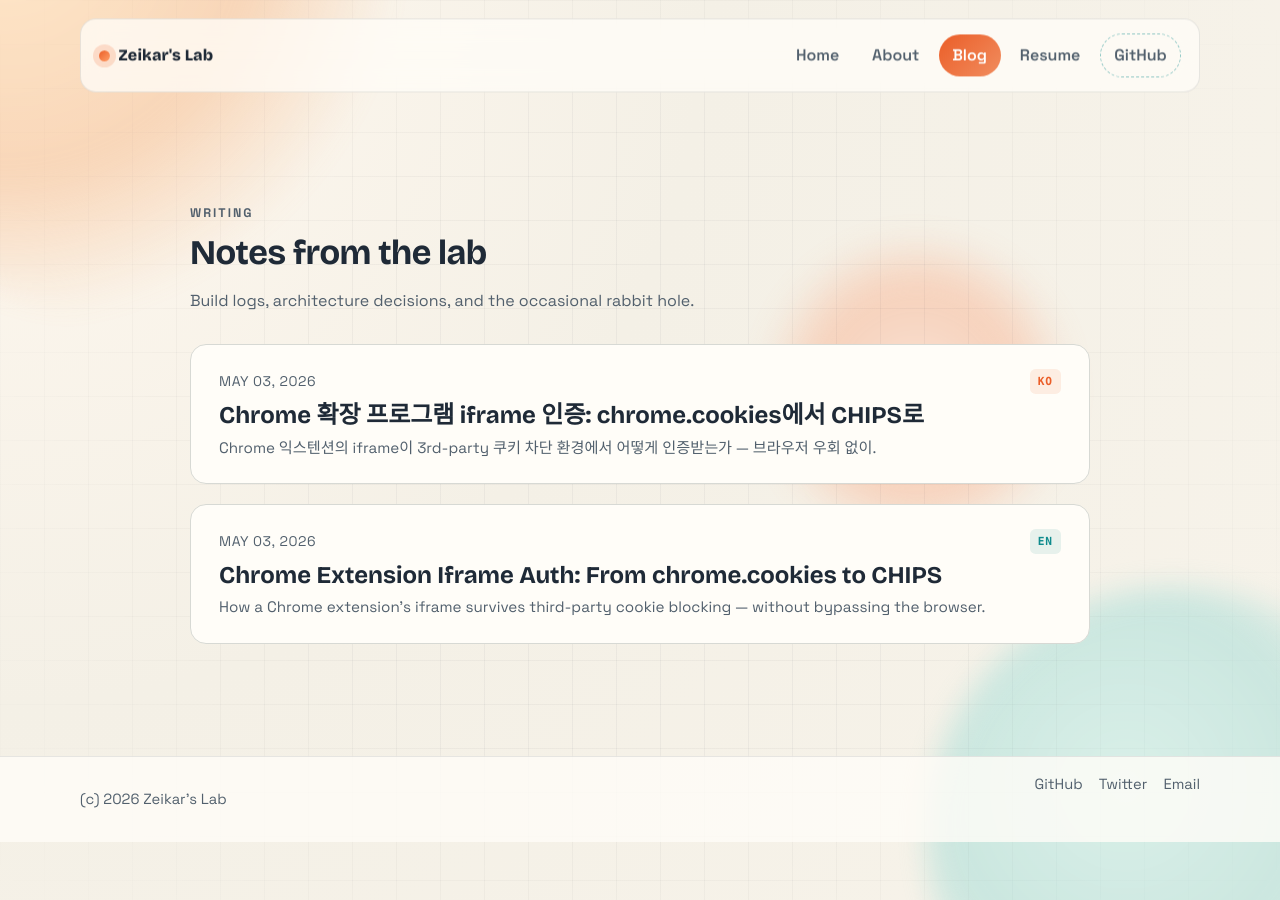
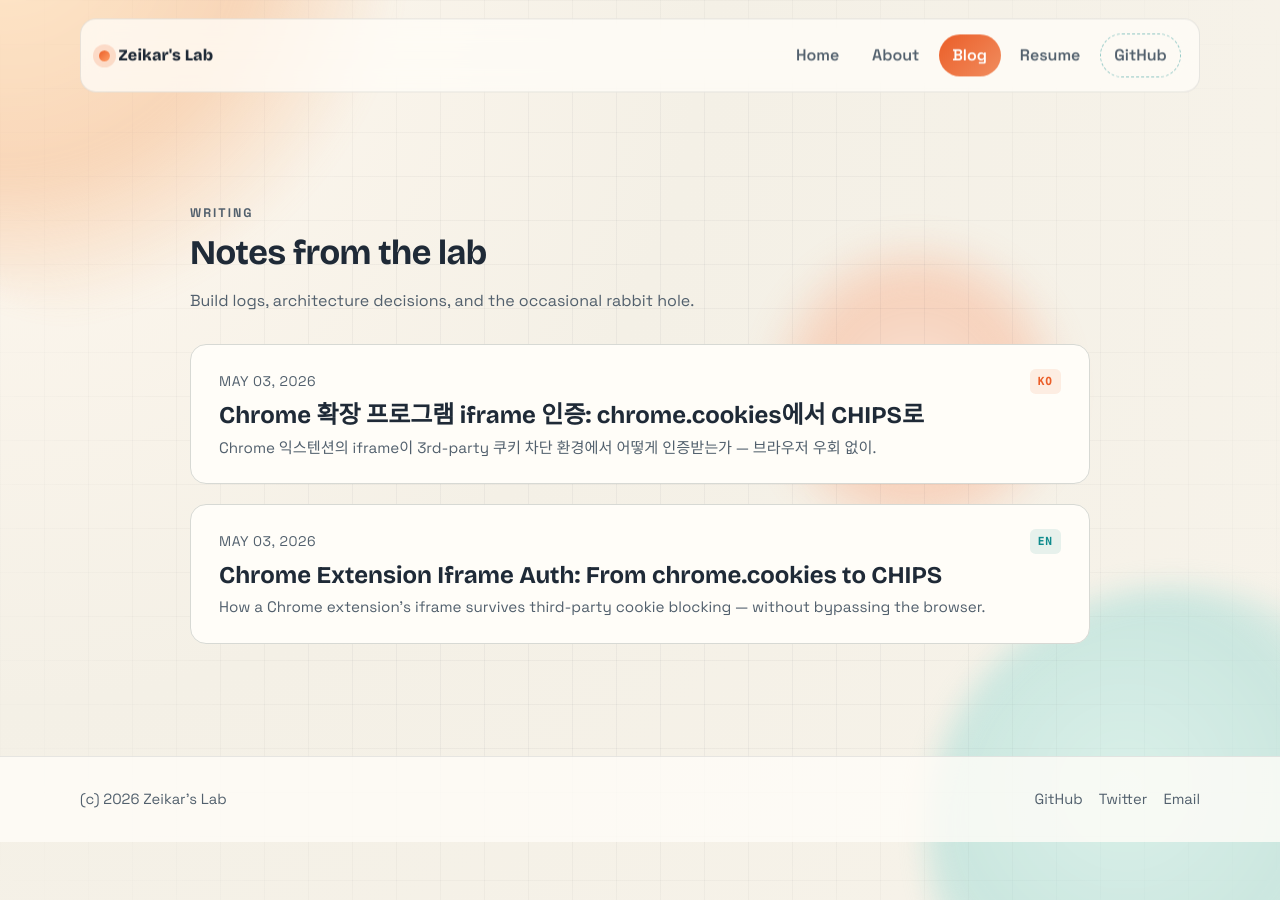
Before and after one commit to zeikar/zeikar.github.io, a Jekyll site: the page built from blog.html, in a window 1280 px wide. Built offline with Jekyll 4.4.1, drawn with Linux system fonts in a browser that asks for light colours.

Commit message:
Align footer flex items and unify .narrow margin behavior
Footer's .footer-shell flex container had no align-items, leaving the
copyright <p> (with default UA margin) and the links <div> (no margin)
on different vertical baselines. Centering them fixes the misalignment
without touching the paragraph margin.

.narrow used width: min(900px, 100%) which produced 100% width on small
viewports and dropped the .container's horizontal margin entirely. Now
it's just max-width: 900px so .container's calc(100% - 2.5rem) keeps
ruling on mobile and the left edge lines up with the navbar; the 900px
cap still kicks in on wider screens for readable column width.

```diff
--- a/_sass/_footer.scss
+++ b/_sass/_footer.scss
@@ -7,6 +7,7 @@
 .footer-shell {
   padding: 1rem 0;
   display: flex;
+  align-items: center;
   justify-content: space-between;
   gap: 0.75rem;
   flex-wrap: wrap;
--- a/_sass/_layout.scss
+++ b/_sass/_layout.scss
@@ -9,7 +9,7 @@
 }
 
 .narrow {
-  width: min(900px, 100%);
+  max-width: 900px;
 }
 
 .section-space {
```
